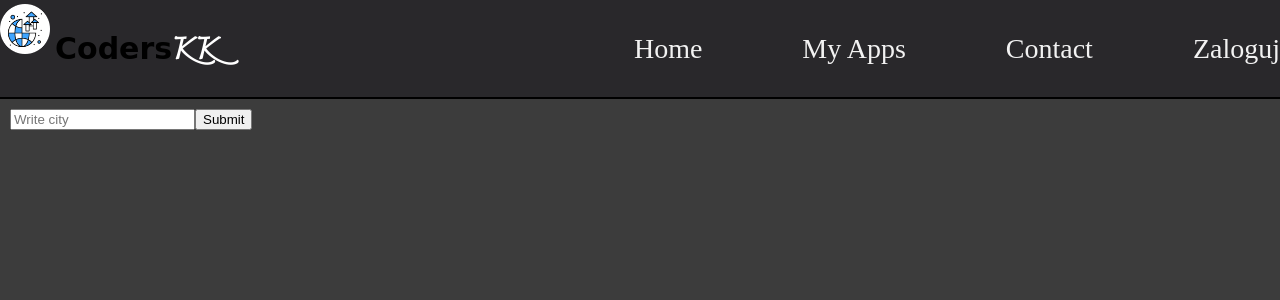
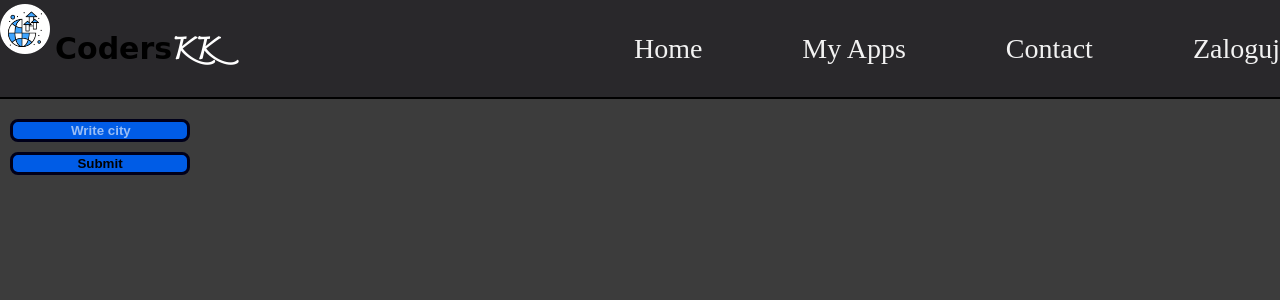
Before and after one commit to Konradk7/react-global-app, a React (Create React App) app: page / in a window 1280 px wide. Shown: the top 300 px of the page. Built offline with nearby package versions, Linux system fonts and the light colour scheme.

Commit message:
Add more scss to weather-app

```diff
--- a/src/api/WeatherApi.js
+++ b/src/api/WeatherApi.js
@@ -1,2 +1,2 @@
 import Weather from "../components/Weather";
-export const APIKey = 'efa2ef11f117f7485b2fca8e87a3a2f5';
+export const APIKey = '32fdd77fdc2866ac6af89ce57588be37';
--- a/src/components/Weather.js
+++ b/src/components/Weather.js
@@ -20,16 +20,16 @@ function Weather(props) {
 
     const handleCitySubmit = (e) => {
         e.preventDefault();
-         setCity(value)
-    }
+        setCity(value)
 
 
+    }
 
 
     useEffect(() => {
         const intervalId = setInterval(() => {
-        const APIUrl = `https://api.openweathermap.org/data/2.5/weather?q=${city}&APPID=${APIKey}&units=metric`;
-        if(city.length === 0) return
+            const APIUrl = `https://api.openweathermap.org/data/2.5/weather?q=${city}&APPID=${APIKey}&units=metric`;
+            if (city.length === 0) return
             fetch(APIUrl)
                 .then(response => {
                     if (response.ok) {
@@ -51,21 +51,24 @@ function Weather(props) {
                     console.log(err);
                     setErr(true)
 
+
                 })
             return () => {
-            clearInterval(intervalId);
-         };
+                clearInterval(intervalId);
+            };
 
 
-         },1000)
+        }, 1000)
     }, [city])
 
 
     return (
-        <div className='weather-form'>
+        <div className='weather-app'>
 
-            {!city && <WeatherForm value={value} change={handleInputChange} submit={handleCitySubmit} /> }
-            {!err ? <WeatherResult city={city} time={time} temp={temp} sun={sun} err={err}/> : "I don't know this city"}
+            {/*{!temp ? */}
+                <WeatherForm value={value} change={handleInputChange} submit={handleCitySubmit}/>
+                {/*// : ''}*/}
+            {!err ? <WeatherResult city={city} time={time} temp={temp} sun={sun} err={err}/> : <h3 className="weather-app__error-message">I don't know this city!</h3>}
         </div>
     )
 }
--- a/src/components/WeatherForm.js
+++ b/src/components/WeatherForm.js
@@ -3,15 +3,18 @@ import React from 'react';
 function WeatherForm({value, change, submit}) {
     return (
 
-        <form onSubmit={submit} >
+        <form onSubmit={submit} className="weather-form">
 
             <input
                 type="text"
                 value={value}
                 onChange={change}
                 placeholder="Write city"
+                className="weather-form__input-text"
             />
-            <input type="submit"/>
+            <input
+                type="submit"
+                className="weather-form__input-submit"/>
         </form>
     );
 }
--- a/src/components/WeatherResult.js
+++ b/src/components/WeatherResult.js
@@ -8,6 +8,7 @@ import cold from '../images/cold.png';
 
 function WeatherResult({city, time, temp, sun, err}) {
     if (city.length === 0) return null
+
     const sunriseTime = new Date(sun * 1000).toLocaleTimeString()
 
     return (
@@ -33,7 +34,7 @@ function WeatherResult({city, time, temp, sun, err}) {
                 </h3>}
 
         </div>
-        : <p>Pobieram informacje...</p>}
+        : <p className="weather-container__loading">Pobieram informacje...</p>}
     </div>
     );
 }
--- a/src/sass/App.scss
+++ b/src/sass/App.scss
@@ -10,6 +10,7 @@
 @import "components/Main";
 @import "components/Register";
 @import "components/WeatherResult";
+@import "components/WeatherForm";
 * {
   margin: 0;
 }
--- a/src/sass/common/_colors.scss
+++ b/src/sass/common/_colors.scss
@@ -1,6 +1,6 @@
 $color-border-app-boxes: rgb(15, 15, 25);
 $color-shadow-app-boxes: rgb(13, 13, 13);
-
+$color-error-message: rgb(255, 0, 0, 0.7);
 
 $color-header-logo: black;
 $color-header-logo_elements: white;
@@ -13,3 +13,5 @@ $color-main-background-side: rgb(20, 20, 20);
 
 $color-weather-container: linear-gradient(135deg, #8019C6 0%,#2F93CC 100%);
 $color-weather-head: black;
+$color-weather-form-border: #00001a;
+$color-weather-form-input: #005ce6;
--- /dev/null
+++ b/src/sass/components/_WeatherForm.scss
@@ -0,0 +1,53 @@
+.weather-app {
+  padding: toRem(10);
+  display: flex;
+  width: toRem(180);
+  flex-direction: column-reverse;
+
+  &:hover {
+    cursor: pointer;
+  }
+  &__error-message {
+    border: toRem(3) solid black;
+    box-shadow: 0 0 toRem(5) 0 black;
+    background-color: $color-error-message;
+    cursor: default;
+    font-family: "Droid Sans";
+    padding: 10px 20px;
+    text-align: center;
+text-transform: uppercase;
+  }
+}
+
+.weather-form {
+
+  &__input-text {
+    border-radius: toRem(8);
+    background-color: $color-weather-form-input;
+    width: toRem(170);
+    display: flex;
+    align-items: center;
+    border: toRem(3) solid $color-weather-form-border;
+    margin: toRem(10) 0;
+    &::placeholder{
+      padding: toRem(56);
+      color: white;
+      opacity: 60%;
+      font-weight: bolder;
+    }
+  }
+
+  &__input-submit {
+    width: 100%;
+    font-weight: bolder;
+    border: toRem(3) solid $color-weather-form-border;
+    border-radius: toRem(8);
+    color: $color-weather-head;
+    background-color: $color-weather-form-input;
+    cursor: pointer;
+    &:hover {
+      background-color: darken($color-weather-form-input, 10%);
+
+    }
+  }
+}
--- a/src/sass/components/_WeatherResult.scss
+++ b/src/sass/components/_WeatherResult.scss
@@ -46,12 +46,11 @@
       border-bottom: toRem(3) solid black;
     }
   }
-}
-
-.weather-form {
-  padding: toRem(10);
-
-  &:hover {
-    cursor: pointer;
+  &__loading{
+    font-size: toRem(20);
+    text-align: center;
+    font-weight: bolder;
+    color: white;
+    opacity: 10%;
   }
 }
```
